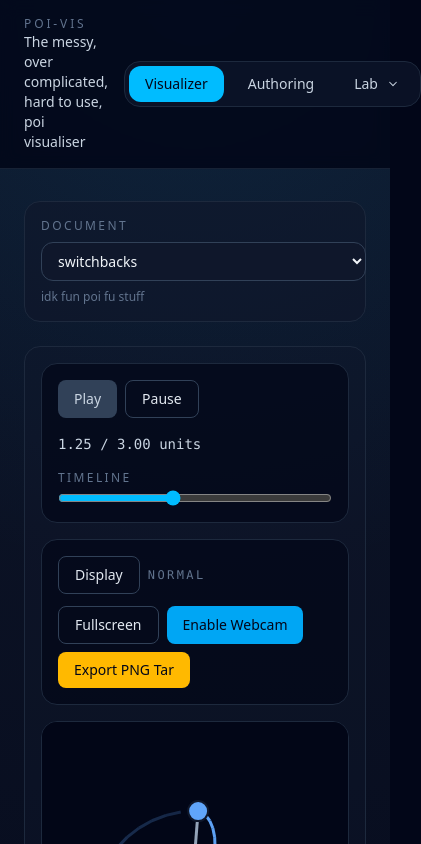
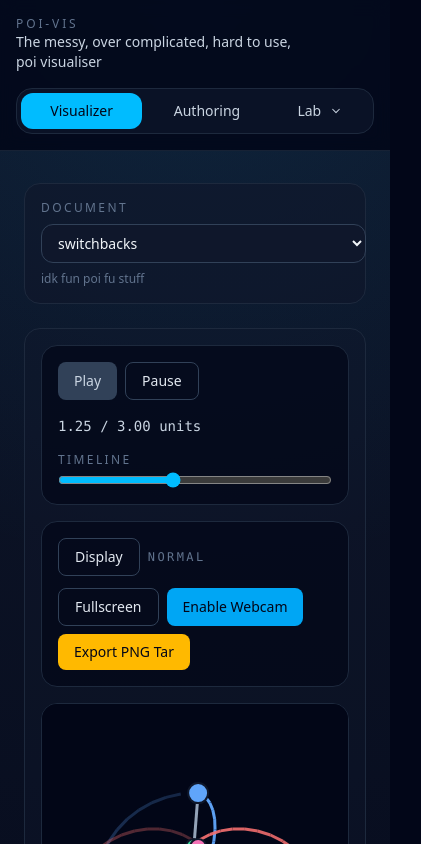
Before and after one commit to Jragon/poi-viz, a Vue app: page / in a window 390 px wide. Shown: the top 844 px of the page, 421 px wide, since content can reach past the window. Built offline with nearby package versions, Linux system fonts and the light colour scheme.

Commit message:
fix nav bar

```diff
--- a/src/App.vue
+++ b/src/App.vue
@@ -52,36 +52,40 @@ watch(
   <div
     class="min-h-screen bg-[radial-gradient(circle_at_top,rgba(14,165,233,0.10),transparent_35%),linear-gradient(180deg,rgba(15,23,42,1),rgba(2,6,23,1))] text-slate-100"
   >
-    <nav class="sticky top-0 z-20 border-b border-slate-800/80 bg-slate-950/85 backdrop-blur">
-      <div class="mx-auto flex w-full max-w-360 items-center justify-between gap-4 px-6 py-4">
-        <div>
+    <nav class="z-20 border-b border-slate-800/80 bg-slate-950/85 backdrop-blur">
+      <div
+        class="mx-auto flex w-full max-w-360 flex-col items-stretch gap-4 px-4 py-4 sm:flex-row sm:items-center sm:justify-between md:px-6"
+      >
+        <div class="min-w-0">
           <p class="text-xs uppercase tracking-[0.24em] text-slate-500">poi-vis</p>
-          <p class="text-sm text-slate-300">
+          <p class="max-w-72 text-sm text-slate-300 sm:max-w-none">
             The messy, over complicated, hard to use, poi visualiser
           </p>
         </div>
 
-        <div class="flex gap-2 rounded-2xl border border-slate-800 bg-slate-900/70 p-1 text-sm">
+        <div
+          class="flex w-full min-w-0 gap-1 rounded-2xl border border-slate-800 bg-slate-900/70 p-1 text-sm sm:w-auto sm:gap-2"
+        >
           <RouterLink
             to="/"
-            class="rounded-xl px-4 py-2 text-slate-300 transition hover:bg-slate-800 hover:text-white"
+            class="min-w-0 flex-1 rounded-xl px-3 py-2 text-center text-slate-300 transition hover:bg-slate-800 hover:text-white sm:flex-none sm:px-4"
             active-class="bg-sky-400 text-slate-950 hover:bg-sky-300"
           >
             Visualizer
           </RouterLink>
           <RouterLink
             to="/authoring"
-            class="rounded-xl px-4 py-2 text-slate-300 transition hover:bg-slate-800 hover:text-white"
+            class="min-w-0 flex-1 rounded-xl px-3 py-2 text-center text-slate-300 transition hover:bg-slate-800 hover:text-white sm:flex-none sm:px-4"
             active-class="bg-sky-400 text-slate-950 hover:bg-sky-300"
           >
             Authoring
           </RouterLink>
-          <details ref="labMenu" class="group relative">
+          <details ref="labMenu" class="group relative flex-1 sm:flex-none">
             <summary
-              class="list-none rounded-xl px-4 py-2 text-slate-300 transition marker:content-none hover:bg-slate-800 hover:text-white"
+              class="list-none rounded-xl px-3 py-2 text-slate-300 transition marker:content-none hover:bg-slate-800 hover:text-white sm:px-4"
               :class="isLabRoute ? 'bg-sky-400 text-slate-950 hover:bg-sky-300' : ''"
             >
-              <span class="flex items-center gap-2">
+              <span class="flex items-center justify-center gap-2">
                 <span>Lab</span>
                 <svg
                   viewBox="0 0 20 20"
```
